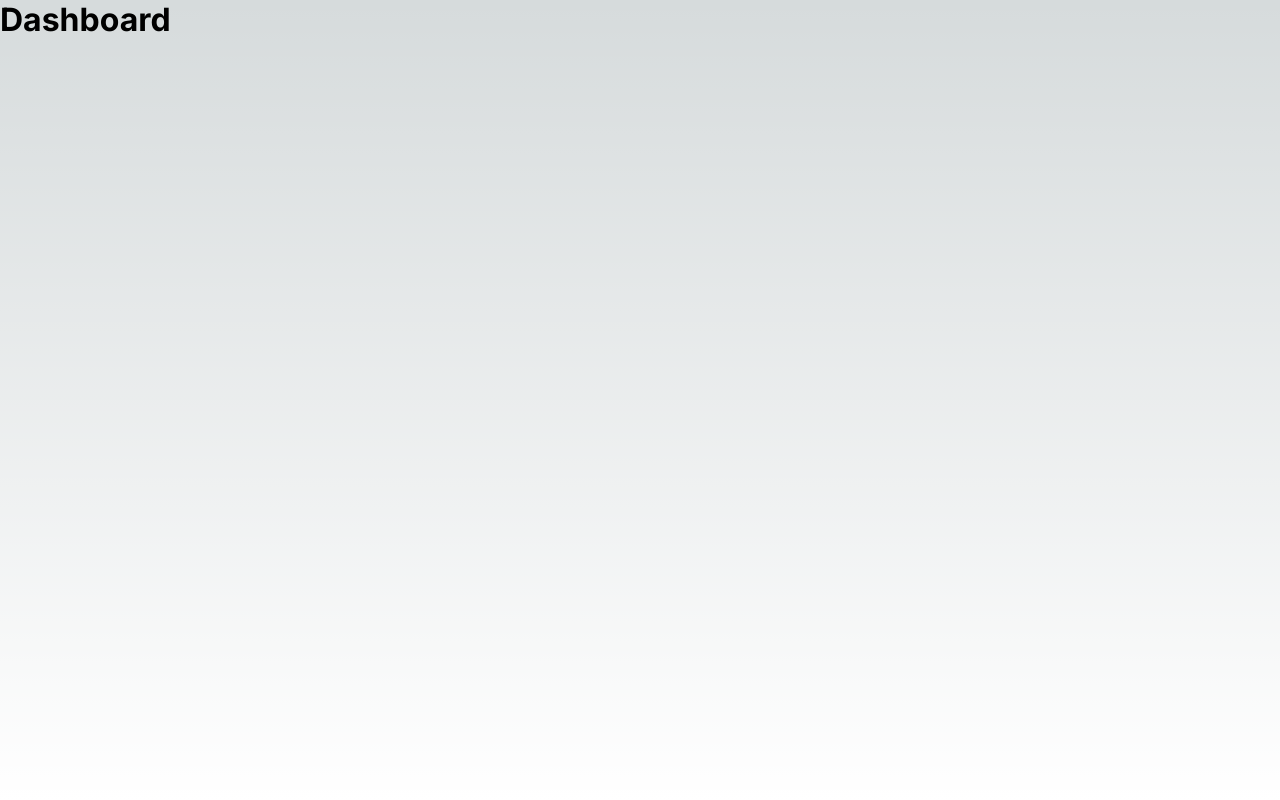
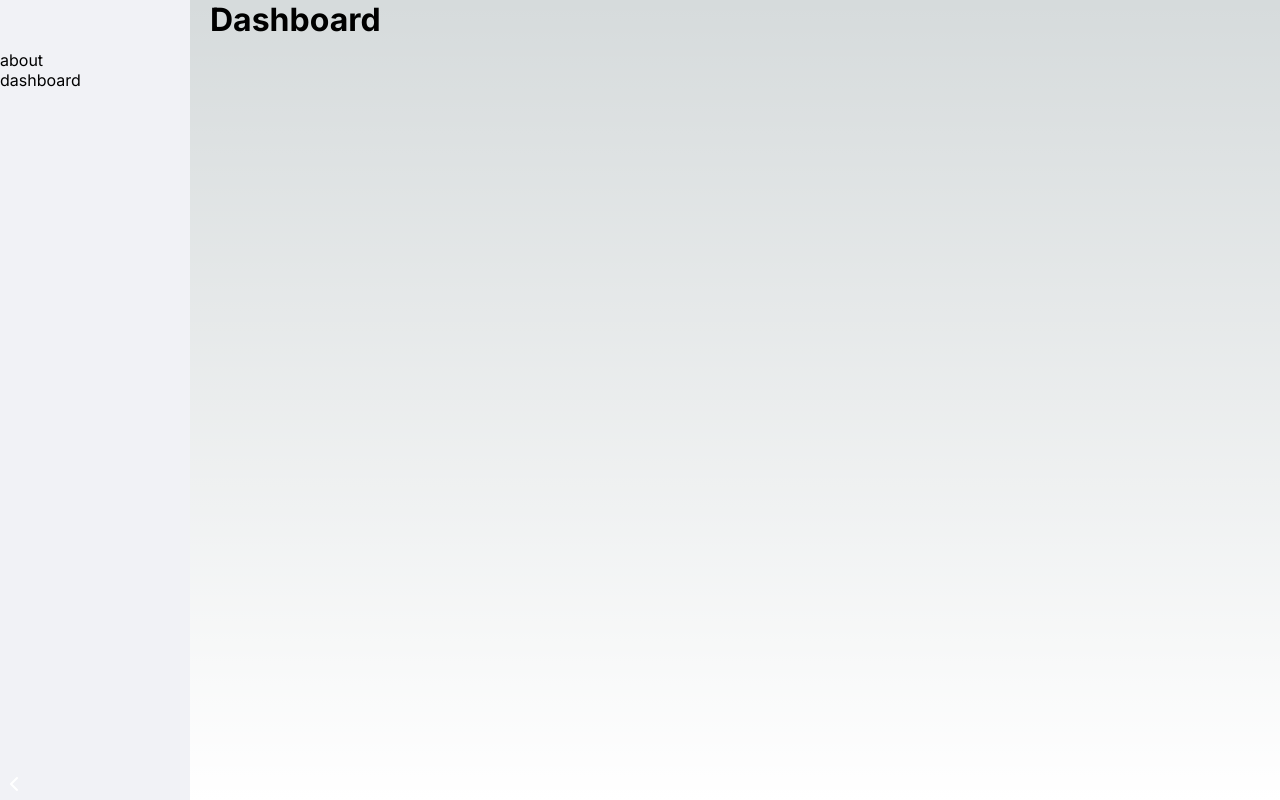
Before and after one commit to huiruo/block-chain, a Next.js app: page /dashboard in a window 1280 px wide. Built offline with nearby package versions, Linux system fonts and the light colour scheme.

Commit message:
feat: sidebar

```diff
--- a/package.json
+++ b/package.json
@@ -13,6 +13,10 @@
     "cf-typegen": "wrangler types --env-interface CloudflareEnv env.d.ts"
   },
   "dependencies": {
+    "@emotion/react": "^11.13.3",
+    "@emotion/styled": "^11.13.0",
+    "@mui/system": "^6.1.1",
+    "lucide-react": "^0.446.0",
     "next": "14.2.5",
     "react": "^18",
     "react-dom": "^18"
--- a/src/app/about/page.tsx
+++ b/src/app/about/page.tsx
@@ -1,7 +1,10 @@
 import React from 'react';
+import { Layout } from '../../components/layout';
 
 const About: React.FC = () => {
-    return <h1>About Us</h1>;
+  return <Layout>
+    <h1>About Us</h1>
+  </Layout>
 };
 
 export default About;
--- a/src/app/dashboard/page.tsx
+++ b/src/app/dashboard/page.tsx
@@ -1,7 +1,10 @@
 import React from 'react';
+import { Layout } from '../../components/layout';
 
 const Dashboard: React.FC = () => {
-    return <h1>Dashboard</h1>;
+  return <Layout>
+    <h1>Dashboard</h1>
+  </Layout>
 };
 
-export default Dashboard;
+export default Dashboard
--- a/src/app/page.tsx
+++ b/src/app/page.tsx
@@ -1,6 +1,6 @@
 import Link from 'next/link'
+import { parentRoute } from '@/common/router';
 import styles from "./page.module.css";
-import { parentRoute } from '@/common/router';
 
 export default function Home() {
   return (
--- a/src/common/router.ts
+++ b/src/common/router.ts
@@ -1,10 +1,21 @@
-export const parentRoute = [
+interface IRoute {
+  path: string;
+  label: string;
+}
+
+interface IParentRoute extends IRoute {
+  children: IRoute[] | null
+}
+
+export const parentRoute: IParentRoute[] = [
   {
     label: "about",
     path: "/about",
+    children: null
   },
   {
     label: "dashboard",
     path: "/dashboard",
+    children: null
   }
 ]
--- /dev/null
+++ b/src/components/layout/Sidebar.tsx
@@ -0,0 +1,103 @@
+'use client';
+
+import { Box, styled } from "@mui/system";
+import { useState } from "react";
+import Link from 'next/link'
+import { parentRoute } from '@/common/router';
+import { ChevronLeft, ChevronRight } from "lucide-react";
+
+interface StyledBoxProps {
+  isActive: boolean;
+}
+
+const StyledBox = styled(Box, {
+  shouldForwardProp: (prop) => prop !== 'isActive',
+})<StyledBoxProps>(({ isActive }) => ({
+  color: isActive ? 'blue' : 'black',
+}));
+
+export const Sidebar = ({ isMobile = false }: { isMobile?: boolean }) => {
+  const [isOpen, setIsOpen] = useState(true);
+  const [openParent, setOpenParent] = useState<string | null>(null);
+
+  const handleToggleSidebar = () => {
+    setIsOpen(!isOpen);
+  };
+
+  const handleToggleParent = (path: string) => {
+    setOpenParent(openParent === path ? null : path);
+  };
+
+  const SIDEBAR_WIDTH = isMobile ? '100%' : isOpen ? '10%' : '0px';
+
+  return (
+    <Box
+      sx={{
+        display: 'flex',
+        flexDirection: 'column',
+        position: 'relative',
+        width: SIDEBAR_WIDTH,
+        minWidth: isOpen ? '190px' : SIDEBAR_WIDTH,
+        transition: 'width 0.3s',
+        background: '#f1f2f6',
+        paddingTop: {
+          mobile: '20px',
+          tablet: '0px',
+          desktop: '0px',
+        },
+        paddingBottom: {
+          mobile: '100px',
+        },
+        boxSizing: 'border-box',
+        height: '100vh',
+        overflow: 'auto',
+      }}
+    >
+      {!isMobile && (
+        <>
+          <BlankBox />
+          <Box
+            sx={{ position: 'absolute', zIndex: 1, left: '2px', bottom: '0px', cursor: 'pointer' }}
+            onClick={handleToggleSidebar}
+          >
+            {isOpen ? <ChevronLeft color="#FFF" /> : <ChevronRight color="#FFF" />}
+          </Box>
+        </>
+      )}
+
+      {isOpen && (
+        <>
+          {parentRoute.length &&
+            parentRoute.map((parent) => (
+              <Box key={parent.path}>
+                {parent.children ? (
+                  <StyledBox
+                    onClick={() => handleToggleParent(parent.path)}
+                    sx={{ cursor: 'pointer', padding: '6px 0 0 16px' }}
+                    isActive={false}
+                  >
+                    {parent.label}
+                  </StyledBox>
+                ) : (
+                  <Link key={parent.path} className="navLink navLink-c" href={parent.path}>
+                    {parent.label}
+                  </Link>
+                )}
+
+                {openParent === parent.path &&
+                  parent.children?.map((child) => (
+                    <Link key={child.path} className="navLink navLink-r" href={parent.path + '/' + child.path}>
+                      {child.label}
+                    </Link>
+                  ))}
+              </Box>
+            ))}
+        </>
+      )}
+    </Box>
+  );
+};
+
+const BlankBox = () => {
+  return <Box sx={{ mt: '50px' }} />;
+};
--- /dev/null
+++ b/src/components/layout/index.tsx
@@ -0,0 +1,93 @@
+'use client';
+
+import { Box, createTheme } from "@mui/system";
+import { ReactNode, useEffect, useState } from "react";
+import { Sidebar } from "./Sidebar";
+
+interface Props {
+  children: ReactNode;
+}
+
+declare module '@mui/system' {
+  interface BreakpointOverrides {
+    xs: false;
+    sm: false;
+    md: true;
+    lg: false;
+    xl: true;
+    mobile: true;
+    tablet: true;
+    desktop: true;
+  }
+}
+
+const theme = createTheme({
+  breakpoints: {
+    values: {
+      mobile: 0,
+      tablet: 768,
+      md: 900,
+      desktop: 1200,
+      xl: 1500
+    },
+  },
+});
+
+
+export const Layout = ({ children }: Props) => {
+  const [isMobile, setIsMobile] = useState(false);
+
+  // Set up window resize listener to determine if we're in mobile view
+  useEffect(() => {
+    const handleResize = () => {
+      setIsMobile(window.innerWidth < theme.breakpoints.values.tablet);
+    };
+
+    // Call the function immediately to set the initial value
+    handleResize();
+
+    // Add event listener
+    window.addEventListener('resize', handleResize);
+
+    // Clean up the event listener on unmount
+    return () => {
+      window.removeEventListener('resize', handleResize);
+    };
+  }, []);
+
+  console.log('%c=isMobile', 'color:red', isMobile);
+
+  return <Box sx={{
+    display: 'flex',
+    flexDirection: 'column',
+    height: '100%',
+    minHeight: '100vh',
+    width: '100%',
+  }}>
+    {/* <DrawerProvider>
+      <Nav isMobile={isMobile} />
+    </DrawerProvider> */}
+
+    <Box sx={{
+      display: 'flex',
+      flexGrow: '1',
+      flexShrink: '1',
+      flexBasis: '0',
+      height: '100%',
+      width: '100%',
+    }}>
+      {!isMobile && <Sidebar isMobile={isMobile} />}
+
+      <Box
+        sx={{
+          flexGrow: '1',
+          flexShrink: '1',
+          flexBasis: '0',
+          overflow: 'auto',
+          pl: '20px',
+        }}>
+        {children}
+      </Box>
+    </Box>
+  </Box>
+}
```
Also changed, not shown: 1 other file (tests, documents, lock files or other folders).
